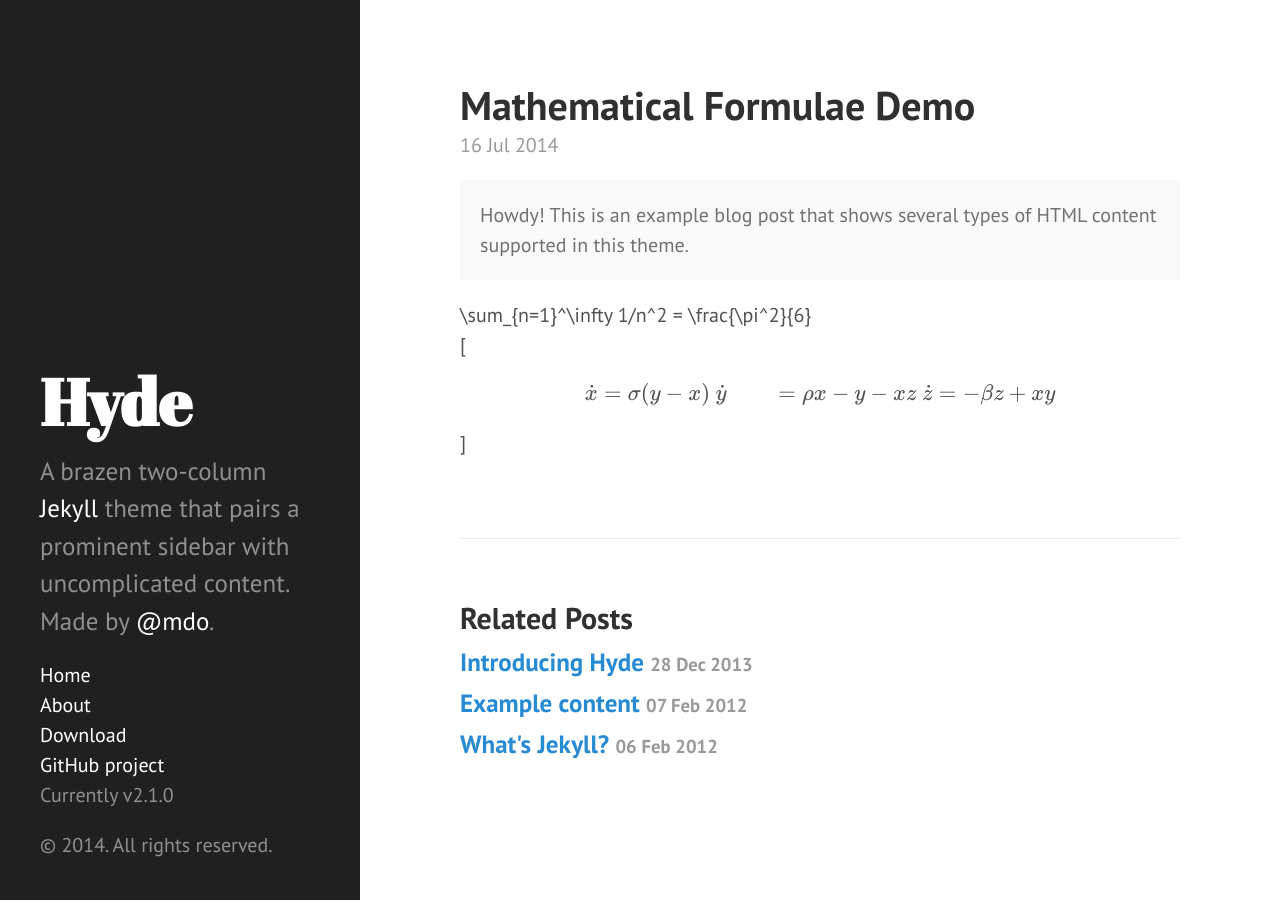
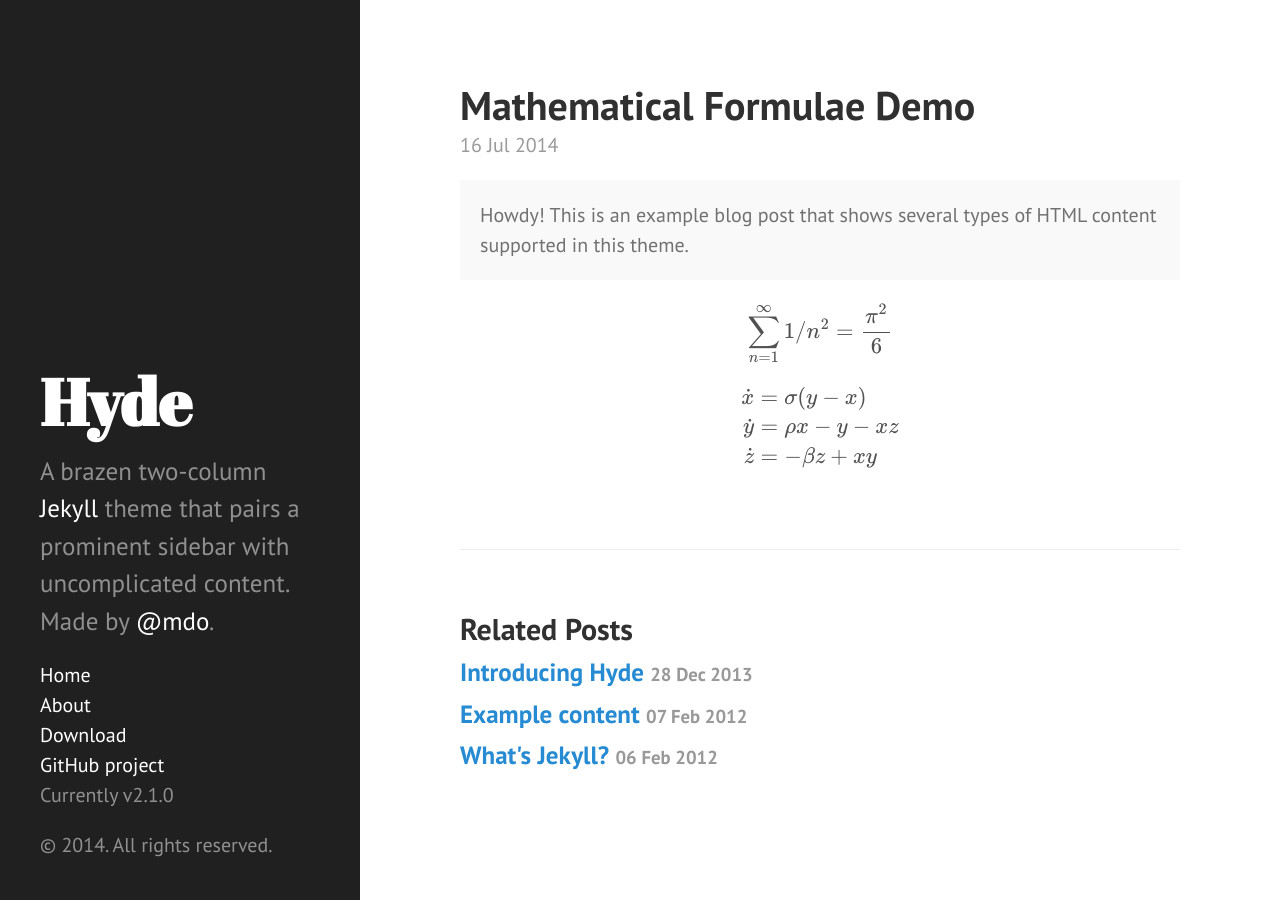
Before and after one commit to lleia/lleia.github.io, a Jekyll site: the page built from _posts/2014-07-16-math-demo.md, in a window 1280 px wide. Built offline with Jekyll 4.4.1, drawn with Linux system fonts in a browser that asks for light colours; Markdown is read by kramdown in place of the engine named in the settings; formulas are drawn with MathJax 3.

```diff
--- a/_posts/2014-07-16-math-demo.md
+++ b/_posts/2014-07-16-math-demo.md
@@ -9,7 +9,7 @@ title: Mathematical Formulae Demo
 </div>
 <div>
 <span>
-\sum_{n=1}^\infty 1/n^2 = \frac{\pi^2}{6}
+\[ \sum_{n=1}^\infty 1/n^2 = \frac{\pi^2}{6} \]
+\[ \begin{aligned} \dot{x} & = \sigma(y-x) \\ \dot{y} & = \rho x - y - xz \\ \dot{z} & = -\beta z + xy \end{aligned} \]
 </span>
 </div>
-\[ \begin{aligned} \dot{x} & = \sigma(y-x) \\ \dot{y} & = \rho x - y - xz \\ \dot{z} & = -\beta z + xy \end{aligned} \]
```
